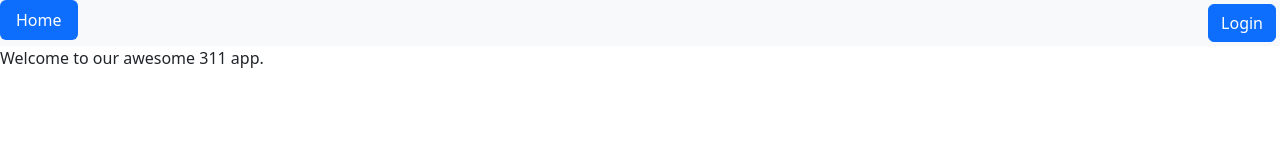
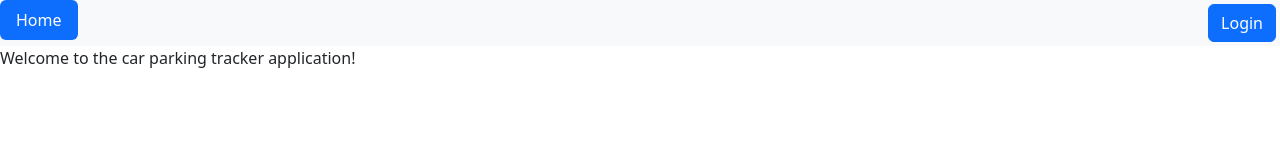
Before and after one commit to andyhansana/New-Gulag-Repo, a React (Vite) app: page / in a window 1280 px wide. Shown: the top 160 px of the page. Built offline with nearby package versions, Linux system fonts and the light colour scheme.

Commit message:
took out the requests at top

```diff
--- a/src/App.jsx
+++ b/src/App.jsx
@@ -72,9 +72,6 @@ function App() {
       <Routes>
         {/* Allow only authenticated user to proceed to RequestList, AddRequestForm, RequestChart else Navigate to landing component */}
         <Route path="/" element={<Landing />} />
-        <Route path="/list" element={<RequestList completeRequest={completeRequest} removeRequest={removeRequest} requests={requests} />} />
-        <Route path="/add" element={<AddRequestForm addRequest={addRequest} />} />
-        <Route path="/chart" element={<RequestChart requests={requests} />} />
         <Route path="/map" element={<Map  />} />
 
       </Routes>
--- a/src/components/Landing.jsx
+++ b/src/components/Landing.jsx
@@ -3,7 +3,7 @@ import React from 'react'
 function Landing() {
     return (
         <>
-            Welcome to our awesome 311 app.
+            Welcome to the car parking tracker application!
         </>
     )
 }
--- a/src/components/Navbar.jsx
+++ b/src/components/Navbar.jsx
@@ -26,12 +26,12 @@ function Nav({session, setSession}) {
         return ( <ul className="nav nav-pills navbar-expand navbar-light bg-light">
         <li className="nav-item"><NavLink className={({ isActive }) => "nav-link " + (isActive ? " active" : "")}
             to="/" end>Home</NavLink></li>
-        <li className="nav-item"><NavLink className={({ isActive }) => "nav-link " + (isActive ? " active" : "")}
+        {/* <li className="nav-item"><NavLink className={({ isActive }) => "nav-link " + (isActive ? " active" : "")}
             to="/add">Add request</NavLink></li>
         <li className="nav-item"><NavLink className={({ isActive }) => "nav-link " + (isActive ? " active" : "")}
             to="/list">List requests</NavLink></li>
         <li className="nav-item"><NavLink className={({ isActive }) => "nav-link " + (isActive ? " active" : "")}
-            to="/chart">Visualize requests</NavLink></li>
+            to="/chart">Visualize requests</NavLink></li>  */}
         <li className="nav-item"><NavLink className={({ isActive }) => "nav-link " + (isActive ? " active" : "")}
             to="/map">Map </NavLink></li>
         <li className="nav-item ms-auto"><button className="btn btn-primary m-1" id='logoutSubmit' onClick={()=>logoutSubmit()}>Logout</button></li>
```
